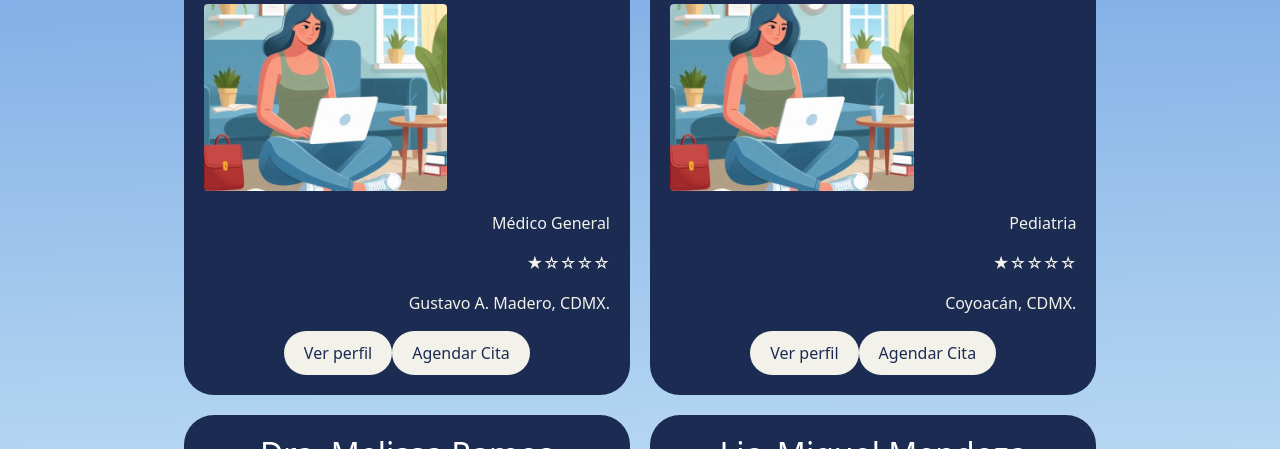
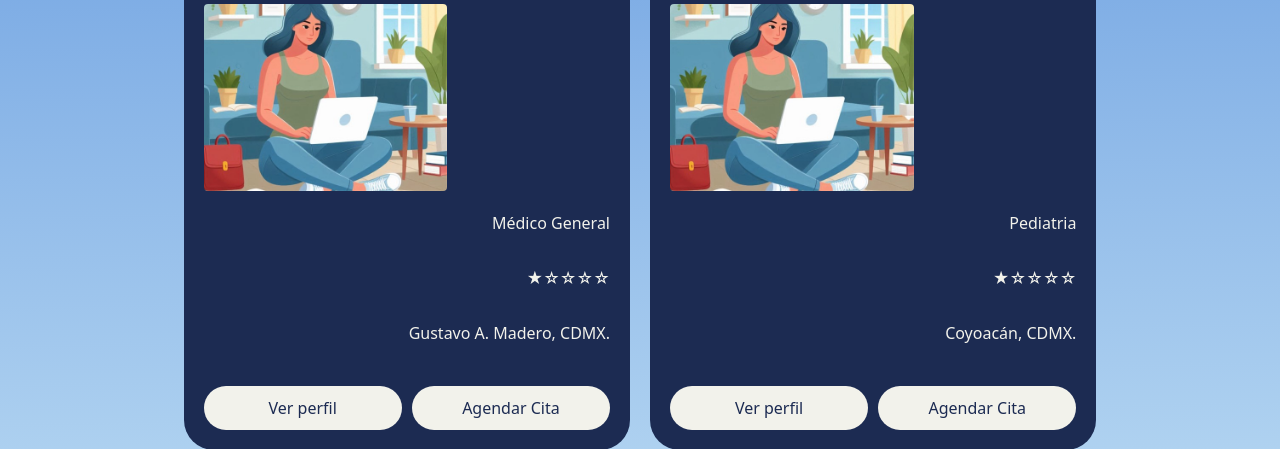
Before and after one commit to EmilyMemije/Nexus_Services.github.io, a plain HTML site: page src/listaProveedores/listaProveedores.html in a window 1280 px wide. Shown: the part 503-952 px from the top of the page. Drawn offline with nearby package versions, Linux system fonts and the light colour scheme; a web font is replaced by a local one.

Commit message:
Se arreglan botones dentro de la tarjeta 26/08

```diff
--- a/src/listaProveedores/scrips/listaProveedores.js
+++ b/src/listaProveedores/scrips/listaProveedores.js
@@ -39,14 +39,21 @@ document.addEventListener("DOMContentLoaded", function () {
         const estrella = document.createElement('p');
         estrella.textContent = servicio.Estrellas;
 
+        // Crear un contenedor para los botones
+        const buttonContainer = document.createElement('div');
+        buttonContainer.className = 'button-container';
+
         divbox.appendChild(titulocard);
         divbox.appendChild(img);
         divbox.appendChild(textocard);
         textocard.appendChild(especialidad);
         textocard.appendChild(estrella);
         textocard.appendChild(ubicacion);
-        textocard.appendChild(btn1);
-        textocard.appendChild(btn2);
+
+        buttonContainer.appendChild(btn1);
+        buttonContainer.appendChild(btn2);
+        textocard.appendChild(buttonContainer);
+
 
         divbox.dataset.especialidad = servicio.Especialidad;
         divbox.dataset.estrella = servicio.Estrellas;
@@ -58,7 +65,7 @@ document.addEventListener("DOMContentLoaded", function () {
     function displayCards(cards) {
         container.innerHTML = "";
 
-        if(cards.length === 0){
+        if (cards.length === 0) {
             const sinResultados = document.createElement('p');
             sinResultados.textContent = 'No se encontraron resultados';
             container.appendChild(sinResultados);
@@ -92,17 +99,17 @@ document.addEventListener("DOMContentLoaded", function () {
             allCards = data.cards; // Aquí almacenamos todas las tarjetas
             displayCards(allCards); // Acá mostramos las primeras
 
-           //Filtro por Especialidad
+            //Filtro por Especialidad
             option.addEventListener("change", e => {
                 const selection = e.target.value;
                 paginaActual = 0; // Reiniciar a la primera página al filtrar
                 if (selection === "Especialidad") {
-                    allCards=data.cards;
+                    allCards = data.cards;
                     displayCards(allCards);
                 } else {
                     const tarjetasFiltradas = data.cards.filter(servicio => servicio.Especialidad === selection);
                     displayCards(tarjetasFiltradas);
-                    allCards=tarjetasFiltradas;
+                    allCards = tarjetasFiltradas;
                 }
             });
 
@@ -112,12 +119,12 @@ document.addEventListener("DOMContentLoaded", function () {
                 console.log(selection);
                 paginaActual = 0; // Reiniciar a la primera página al filtrar
                 if (selection === "Por Calificacion") {
-                    allCards=data.cards;
+                    allCards = data.cards;
                     displayCards(allCards);
                 } else {
                     const tarjetasFiltradas = data.cards.filter(servicio => servicio.Estrellas === selection);
                     displayCards(tarjetasFiltradas);
-                    allCards=tarjetasFiltradas;
+                    allCards = tarjetasFiltradas;
                 }
             });
 
@@ -126,13 +133,13 @@ document.addEventListener("DOMContentLoaded", function () {
                 const selection = e.target.value;
                 paginaActual = 0; // Reiniciar a la primera página al filtrar
                 if (selection === "Más cercano") {
-                    allCards=data.cards;
+                    allCards = data.cards;
                     displayCards(allCards);
                 } else {
                     const tarjetasFiltradas = data.cards.filter(servicio => servicio.Ubicacion === selection);
                     console.log('Tarjetas filtradas:', tarjetasFiltradas);
                     displayCards(tarjetasFiltradas);
-                    allCards=tarjetasFiltradas;
+                    allCards = tarjetasFiltradas;
                 }
             });
 
--- a/src/listaProveedores/styles/flexbox.css
+++ b/src/listaProveedores/styles/flexbox.css
@@ -51,6 +51,17 @@
     color: #F2F2EB;
 }
 
+.button-container {
+    display: flex;
+    justify-content: space-between;
+    gap: 10px; /* Ajusta el espacio entre los botones */
+}
+
+.textcard {
+    display: flex;
+    flex-direction: column;
+    gap: 15px; /* Ajusta el espacio entre el texto y los botones */
+}
 
 
 .box button {
@@ -61,6 +72,7 @@
     cursor: pointer;
     border-radius: 40px;
     flex: 1;
+    margin-top: 10px;
 }
 
 
```
